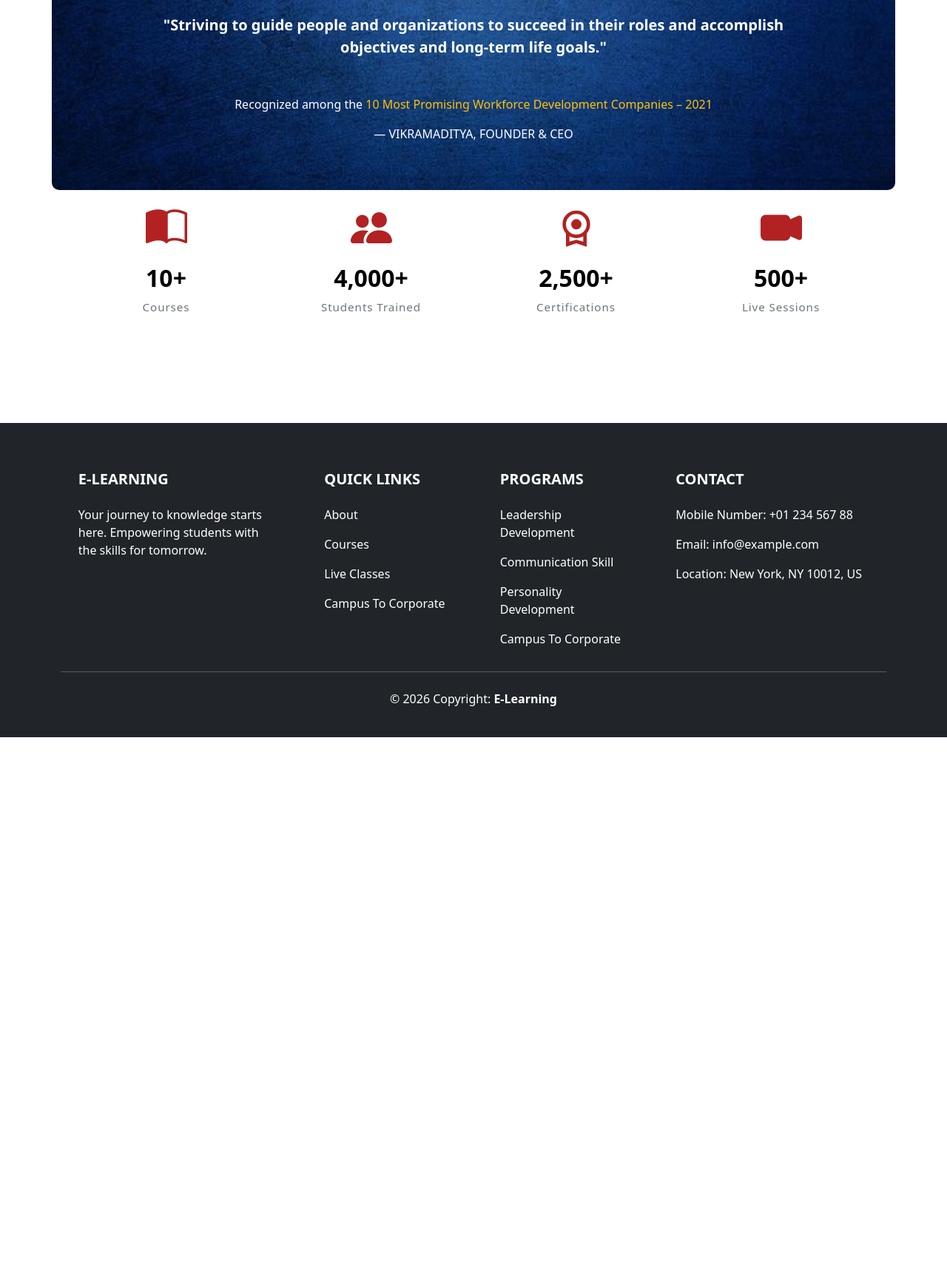
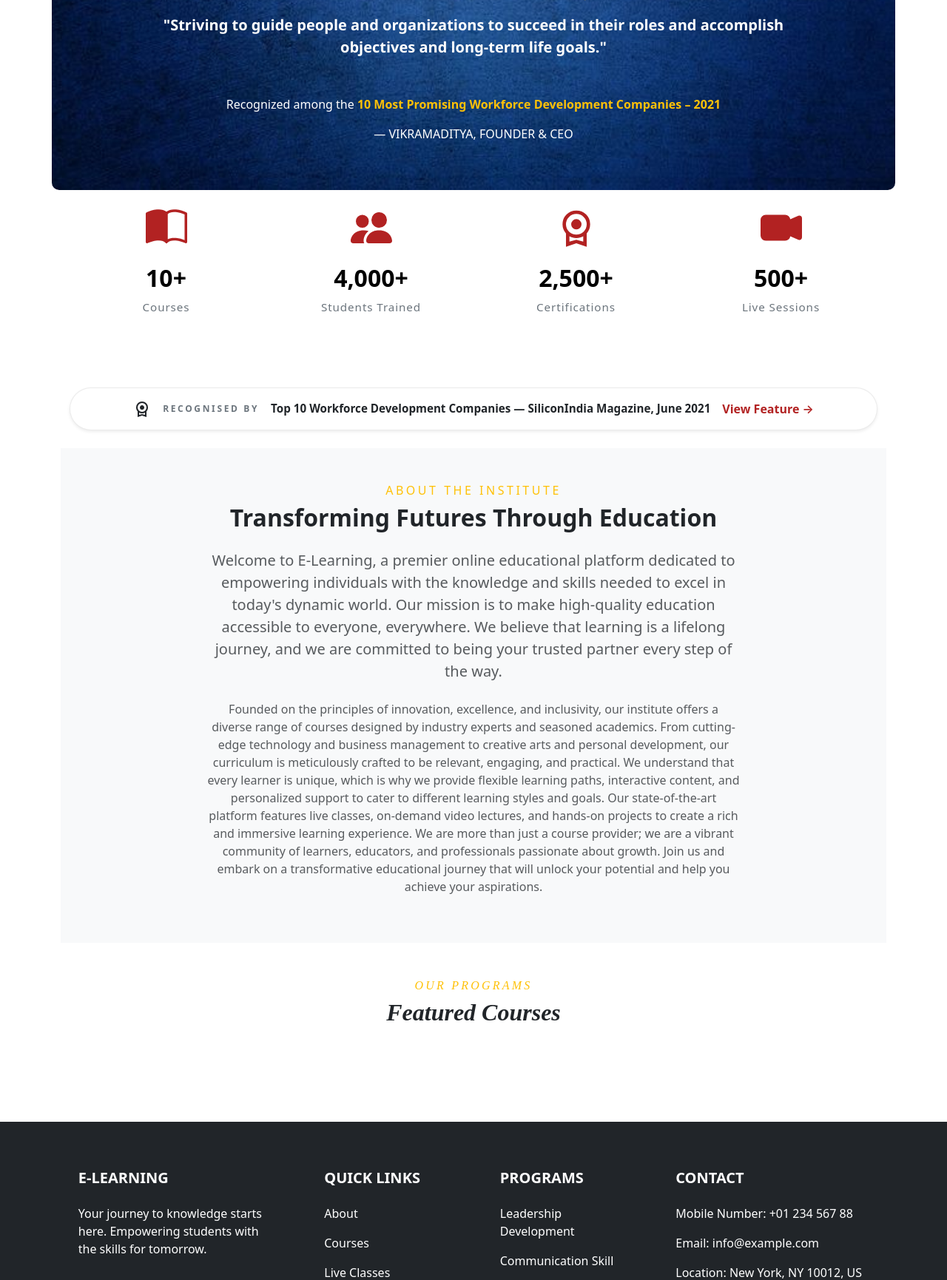
Before and after one commit to adityakumar-ara/E-LEARNING, a Django app: page / in a window 1280 px wide. Shown: the part 619-2350 px from the top of the page at 74% size. Before the commit the page ends 1616 px from the top, so only its background shows below. Run offline with Django 5.2, Linux system fonts and the light colour scheme; data comes from the database, SQL or seed files in the repository.

Commit message:
modifiy first pront page

```diff
--- a/e_learning/static/css/home.css
+++ b/e_learning/static/css/home.css
@@ -1,9 +1,12 @@
-*{
-    margin: 0;padding: 0;
+* {
+    margin: 0;
+    padding: 0;
 }
+
 .hero-section {
     position: relative;
-    overflow: hidden; /* Ensures video doesn't spill out from rounded corners */
+    overflow: hidden;
+    /* Ensures video doesn't spill out from rounded corners */
     color: white;
 }
 
@@ -18,34 +21,44 @@
 }
 
 .hero-overlay {
-    background-color: rgba(0, 0, 0, 0.5); /* Semi-transparent overlay for text readability */
+    background-color: rgba(0, 0, 0, 0.5);
+    /* Semi-transparent overlay for text readability */
 }
-.patti-container{
+
+.patti-container {
     background-image: url(../assest/horizebtal_patti.jpg);
-    background-size: cover;       /* Cover the entire screen */
-    background-repeat: no-repeat; /* Prevent repeating */
-    background-position: center;  /* Center the image */
-    background-attachment: fixed; /* Optional: fixed while scrolling */
-    border-radius:10px ;
+    background-size: cover;
+    /* Cover the entire screen */
+    background-repeat: no-repeat;
+    /* Prevent repeating */
+    background-position: center;
+    /* Center the image */
+    background-attachment: fixed;
+    /* Optional: fixed while scrolling */
+    border-radius: 10px;
 }
-.todo{
+
+.todo {
     width: 100%;
     height: 500px;
 }
-.floating-quote-box{
+
+.floating-quote-box {
     bottom: 150px;
     color: white;
 
 }
-.floating-quote-box p:nth-child(10){
+
+.floating-quote-box p:nth-child(10) {
     font-size: 20px;
     font-family: 'Segoe UI', Tahoma, Geneva, Verdana, sans-serif;
     margin-bottom: 50px;
 
 }
-.floating-quote-box p:nth-child(9){
+
+.floating-quote-box p:nth-child(9) {
     font-size: 15px;
-    letter-spacing :3px;
+    letter-spacing: 3px;
 
 }
 
@@ -96,3 +109,39 @@
     display: block;
     fill: currentColor;
 }
+
+
+
+.recognized-inner {
+    background-color: #ffffff;
+    border: 1px solid rgba(0, 0, 0, 0.08);
+    align-items: center;
+}
+
+.recognized-label {
+    font-size: 0.75rem;
+    letter-spacing: 0.22em;
+    color: #6c757d;
+    font-weight: 600;
+}
+
+.recognized-text {
+    font-size: 0.95rem;
+    font-weight: 700;
+    color: #212529;
+}
+
+.recognized-link {
+    color: #b22222;
+    text-decoration: none;
+    font-weight: 600;
+}
+
+.recognized-link:hover {
+    text-decoration: underline;
+}
+.libertinus-serif-bold-italic {
+  font-family: "Libertinus Serif", serif;
+  font-weight: 700;
+  font-style: italic;
+}
--- a/e_learning/templates/home.html
+++ b/e_learning/templates/home.html
@@ -64,8 +64,8 @@
       </p>
       <p>
         Recognized among the
-        <heilight class="text-warning">10 Most Promising Workforce Development Companies – 2021
-        </heilight>
+        <strong class="text-warning">10 Most Promising Workforce Development Companies – 2021
+        </strong>
       </p>
       <p class="text-uppercase">— VikramAditya, Founder & CEO</p>
     </div>
@@ -127,5 +127,41 @@
       </div>
     </div>
   </div>
+  <div class="recognized-banner my-4">
+    <div class="container">
+      <div class="recognized-inner d-flex flex-column flex-md-row align-items-center justify-content-center gap-3 py-3 px-4 rounded-pill shadow-sm">
+        <div class="recognized-icon d-flex align-items-center justify-content-center">
+          <svg class="warning" xmlns="http://www.w3.org/2000/svg" viewBox="0 -960 960 960" fill="currentColor" width="24" height="24">
+            <path d="M395-475q-35-35-35-85t35-85q35-35 85-35t85 35q35 35 35 85t-35 85q-35 35-85 35t-85-35ZM240-40v-309q-38-42-59-96t-21-115q0-134 93-227t227-93q134 0 227 93t93 227q0 61-21 115t-59 96v309l-240-80-240 80Zm410-350q70-70 70-170t-70-170q-70-70-170-70t-170 70q-70 70-70 170t70 170q70 70 170 70t170-70ZM320-159l160-41 160 41v-124q-35 20-75.5 31.5T480-240q-44 0-84.5-11.5T320-283v124Zm160-62Z" />
+          </svg>
+        </div>
+        <span class="recognized-label text-uppercase">Recognised by</span>
+        <span class="recognized-text">Top 10 Workforce Development Companies — SiliconIndia Magazine, June 2021</span>
+        <a href="#" class="recognized-link">View Feature →</a>
+      </div>
+    </div>
+  </div>
+  <div class="institute-intro-section py-5 bg-light">
+    <div class="container">
+      <h6 class="text-uppercase text-warning text-center" style="letter-spacing: 0.22em">
+        About the Institute
+      </h6>
+      <h2 class="text-center fw-bolder mb-4">Transforming Futures Through Education</h2>
+      <div class="row justify-content-center">
+        <div class="col-lg-8 text-center">
+          <p class="fs-5 text-muted mb-4">
+            Welcome to E-Learning, a premier online educational platform dedicated to empowering individuals with the knowledge and skills needed to excel in today's dynamic world. Our mission is to make high-quality education accessible to everyone, everywhere. We believe that learning is a lifelong journey, and we are committed to being your trusted partner every step of the way.
+          </p>
+          <p class="text-muted">
+            Founded on the principles of innovation, excellence, and inclusivity, our institute offers a diverse range of courses designed by industry experts and seasoned academics. From cutting-edge technology and business management to creative arts and personal development, our curriculum is meticulously crafted to be relevant, engaging, and practical. We understand that every learner is unique, which is why we provide flexible learning paths, interactive content, and personalized support to cater to different learning styles and goals. Our state-of-the-art platform features live classes, on-demand video lectures, and hands-on projects to create a rich and immersive learning experience. We are more than just a course provider; we are a vibrant community of learners, educators, and professionals passionate about growth. Join us and embark on a transformative educational journey that will unlock your potential and help you achieve your aspirations.
+          </p>
+        </div>
+      </div>
+    </div>
+  </div>
+  <div class="feauture-programs-section py-5 libertinus-serif-bold-italic ">
+    <h6 class="text-uppercase text-warning text-center" style="letter-spacing: 0.20rem;">Our Programs</h6>
+    <h2 class="text-center fw-semibold">Featured Courses</h2>
+  </div>
 
-  {% endblock content %}
+{% endblock content %}
--- a/e_learning/templates/main.html
+++ b/e_learning/templates/main.html
@@ -1,19 +1,27 @@
 {% load static %}
 <!DOCTYPE html>
 <html lang="en">
+
 <head>
     <meta charset="UTF-8">
     <meta name="viewport" content="width=device-width, initial-scale=1.0">
     <title>E-Learning Platform</title>
     <link href="https://cdn.jsdelivr.net/npm/bootstrap@5.3.3/dist/css/bootstrap.min.css" rel="stylesheet">
-    <link  href="npm i bootstrap-icons">
+    <link href="npm i bootstrap-icons">
+    <link rel="preconnect" href="https://fonts.googleapis.com">
+    <link rel="preconnect" href="https://fonts.gstatic.com" crossorigin>
+    <link href="https://fonts.googleapis.com/css2?family=Poppins:ital,wght@0,400;0,700;1,400&display=swap"
+        rel="stylesheet">
     {% block extra_css %}{% endblock %}
 </head>
+
 <body>
     <nav class="navbar navbar-expand-lg navbar-dark bg-dark">
         <div class="container-fluid">
             <a class="navbar-brand" href="{% url 'home' %}">E-Learning</a>
-            <button class="navbar-toggler" type="button" data-bs-toggle="collapse" data-bs-target="#navbarSupportedContent" aria-controls="navbarSupportedContent" aria-expanded="false" aria-label="Toggle navigation">
+            <button class="navbar-toggler" type="button" data-bs-toggle="collapse"
+                data-bs-target="#navbarSupportedContent" aria-controls="navbarSupportedContent" aria-expanded="false"
+                aria-label="Toggle navigation">
                 <span class="navbar-toggler-icon"></span>
             </button>
             <div class="collapse navbar-collapse" id="navbarSupportedContent">
@@ -113,7 +121,8 @@
 
             <div class="text-center">
                 <p> © 2026 Copyright:
-                    <a href="{% url 'home' %}" style="text-decoration: none;" class="text-white"><strong>E-Learning</strong></a>
+                    <a href="{% url 'home' %}" style="text-decoration: none;"
+                        class="text-white"><strong>E-Learning</strong></a>
                 </p>
             </div>
         </div>
@@ -121,4 +130,5 @@
 
     <script src="https://cdn.jsdelivr.net/npm/bootstrap@5.3.3/dist/js/bootstrap.bundle.min.js"></script>
 </body>
+
 </html>
```
Lines whose indentation alone changed are shown as unchanged.
